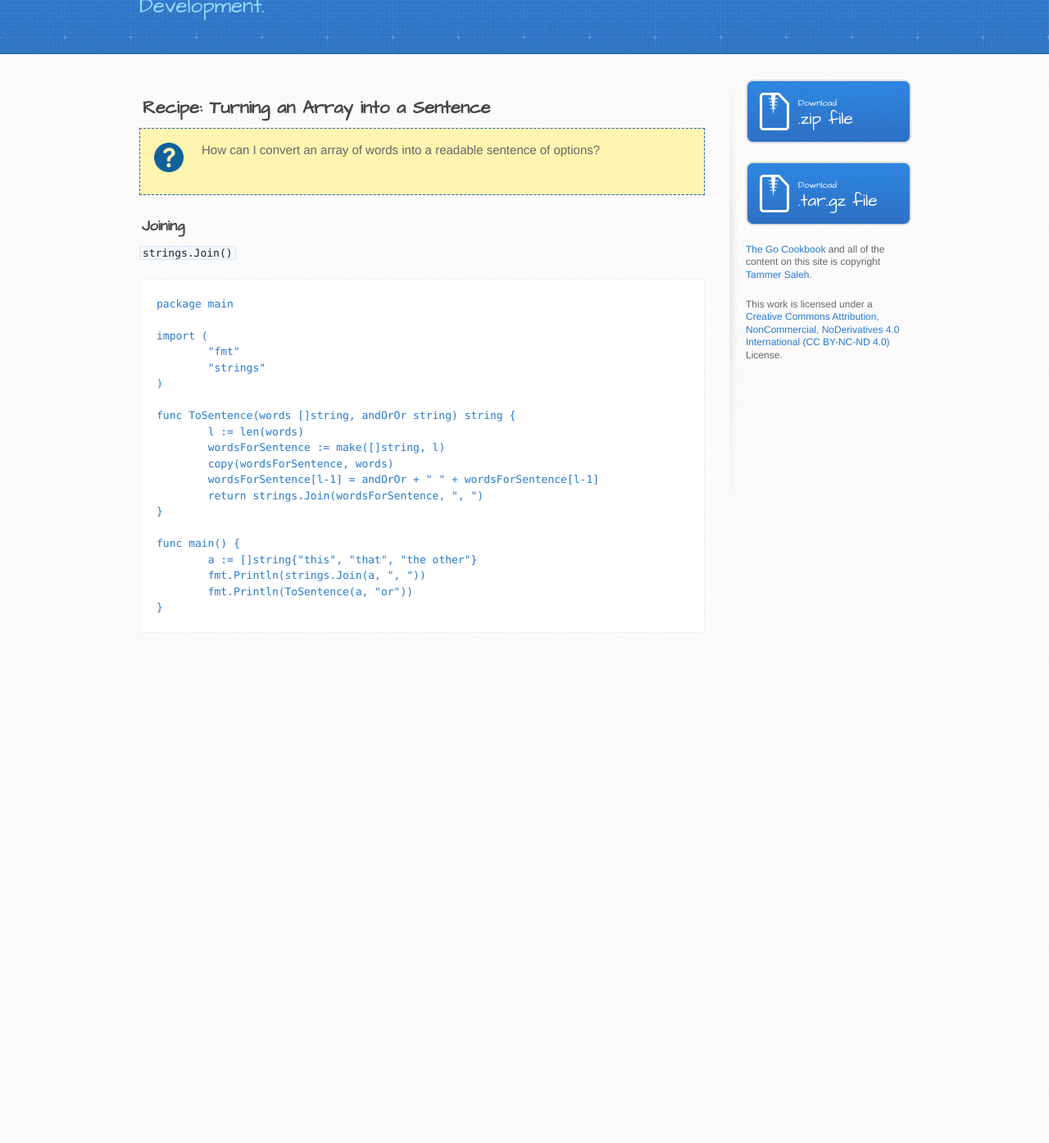
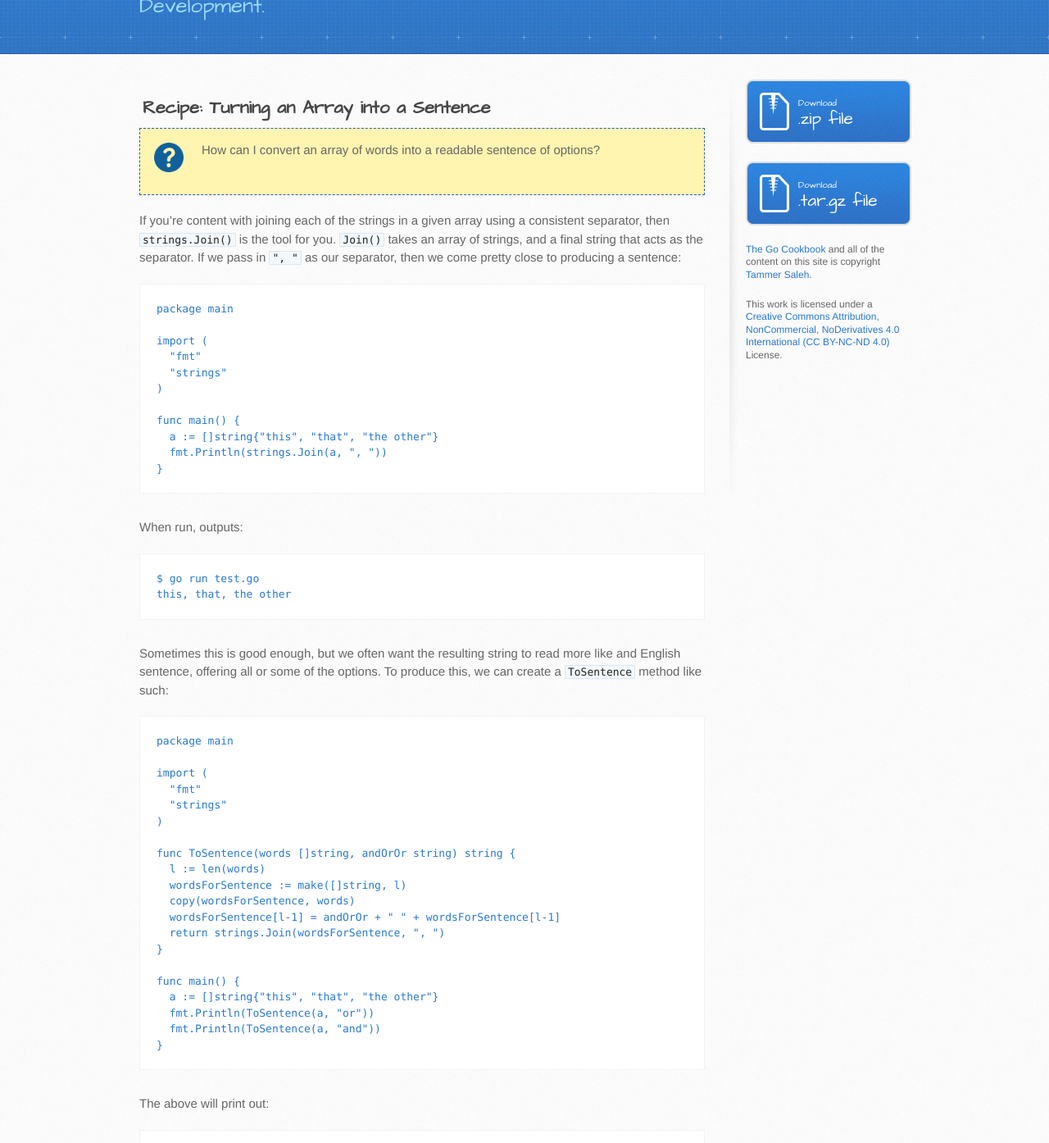
Before and after one commit to superorbital/golangcookbook.github.io, a Jekyll site: the page built from chapters/strings/sentence/index.md, in a window 1280 px wide and 1400 px high, scrolled down 195 px. Shown: the top 1394 px of the window at 82% size. Built offline with Jekyll 4.4.1, drawn with Linux system fonts in a browser that asks for light colours; comment, search, counter and statistics services are not loaded; before the commit the page ends 1019 px from its top, so only the background shows below that; some of the changed text lies outside the part shown.

Commit message:
finished ToSentence

````diff
--- a/chapters/strings/sentence/index.md
+++ b/chapters/strings/sentence/index.md
@@ -10,30 +9,60 @@ status: unfinished
 How can I convert an array of words into a readable sentence of options?
 {:.question}
 
-### Joining
-
-`strings.Join()`
-
+If you're content with joining each of the strings in a given array using a consistent separator, then `strings.Join()` is the tool for you.  `Join()` takes an array of strings, and a final string that acts as the separator.  If we pass in `", "` as our separator, then we come pretty close to producing a sentence:
 
 ```
 package main
 
 import (
-	"fmt"
-	"strings"
+  "fmt"
+  "strings"
+)
+
+func main() {
+  a := []string{"this", "that", "the other"}
+  fmt.Println(strings.Join(a, ", "))
+}
+```
+
+When run, outputs:
+
+```
+$ go run test.go
+this, that, the other
+```
+
+Sometimes this is good enough, but we often want the resulting string to read more like and English sentence, offering all or some of the options.  To produce this, we can create a `ToSentence` method like such:
+
+```
+package main
+
+import (
+  "fmt"
+  "strings"
 )
 
 func ToSentence(words []string, andOrOr string) string {
-	l := len(words)
-	wordsForSentence := make([]string, l)
-	copy(wordsForSentence, words)
-	wordsForSentence[l-1] = andOrOr + " " + wordsForSentence[l-1]
-	return strings.Join(wordsForSentence, ", ")
+  l := len(words)
+  wordsForSentence := make([]string, l)
+  copy(wordsForSentence, words)
+  wordsForSentence[l-1] = andOrOr + " " + wordsForSentence[l-1]
+  return strings.Join(wordsForSentence, ", ")
 }
 
 func main() {
-	a := []string{"this", "that", "the other"}
-	fmt.Println(strings.Join(a, ", "))
-	fmt.Println(ToSentence(a, "or"))
+  a := []string{"this", "that", "the other"}
+  fmt.Println(ToSentence(a, "or"))
+  fmt.Println(ToSentence(a, "and"))
 }
 ```
+
+The above will print out:
+
+```
+$ go run test.go
+this, that, or the other
+this, that, and the other
+```
+
+...which is much more friendly when presented to our users.
````
Also changed, not shown: other parts of chapters/strings/sentence/index.md (+0 -1 lines), 6 other files.
